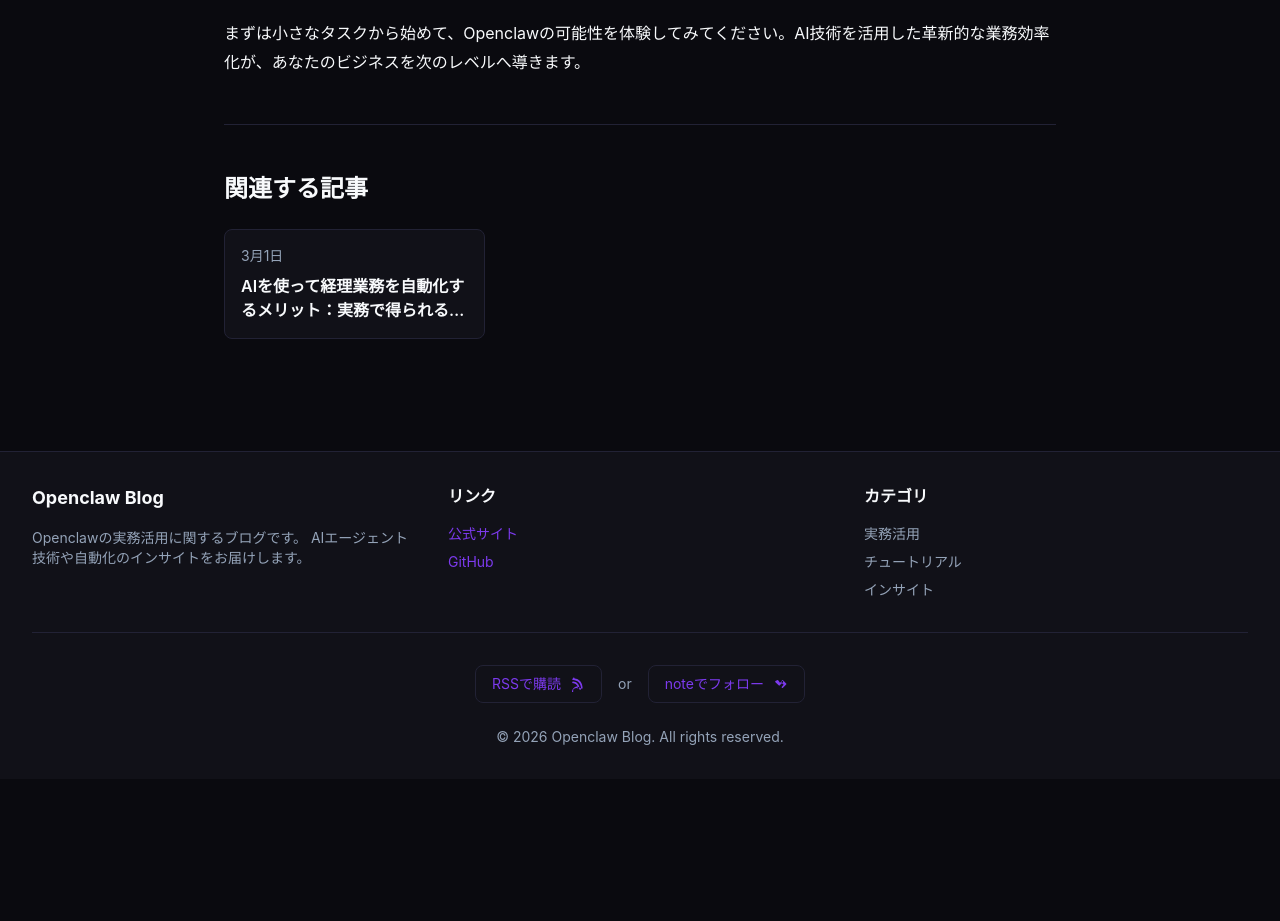
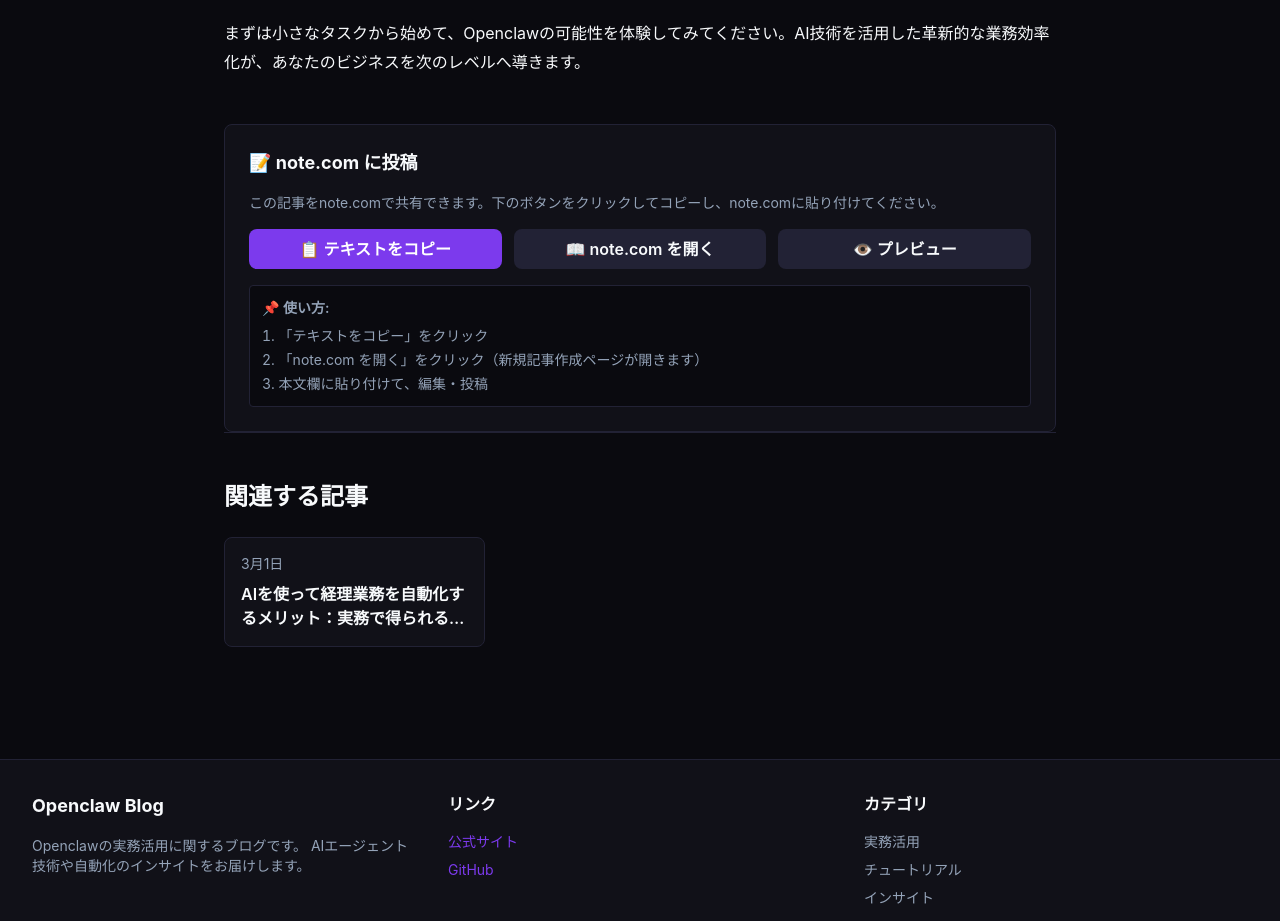
Before and after one commit to buzzmedia0902/blog, a Next.js app: page /blog/openclaw-workflow-automation-guide in a window 1280 px wide. Shown: the part 4020-4941 px from the top of the page. Before the commit the page ends 4799 px from the top, so only its background shows below. Built offline with nearby package versions, Linux system fonts and the light colour scheme.

Commit message:
Feature: Add note.com publish button to blog articles

```diff
--- a/app/blog/[slug]/page.tsx
+++ b/app/blog/[slug]/page.tsx
@@ -3,6 +3,7 @@
 import remarkGfm from "remark-gfm";
 import { BlogPost } from "@/lib/types";
 import { CategoryBadge } from "@/components/CategoryBadge";
+import { NotePublishButton } from "@/components/NotePublishButton";
 import { getPostBySlug, getPostSlugs, getRelatedPosts } from "@/lib/markdown";
 
 interface BlogDetailPageProps {
@@ -106,6 +107,8 @@
           </div>
         </article>
 
+        <NotePublishButton post={post} />
+
         {relatedPosts.length > 0 && (
           <section className="border-t border-dark-border pt-12">
             <h2 className="text-2xl font-bold text-dark-text mb-6">
--- /dev/null
+++ b/components/NotePublishButton.tsx
@@ -0,0 +1,112 @@
+"use client";
+
+import { useState } from "react";
+import { BlogPost } from "@/lib/types";
+
+interface NotePublishButtonProps {
+  post: BlogPost;
+}
+
+export function NotePublishButton({ post }: NotePublishButtonProps) {
+  const [isCopied, setIsCopied] = useState(false);
+  const [showPreview, setShowPreview] = useState(false);
+
+  // Markdown を簡易的にテキストに変換
+  const convertMarkdownToText = (markdown: string): string => {
+    return markdown
+      .replace(/^### (.*?)$/gm, "$1") // H3
+      .replace(/^## (.*?)$/gm, "$1") // H2
+      .replace(/^# (.*?)$/gm, "$1") // H1
+      .replace(/\*\*(.*?)\*\*/g, "$1") // Bold
+      .replace(/\*(.*?)\*/g, "$1") // Italic
+      .replace(/\[([^\]]+)\]\(([^)]+)\)/g, "$1 ($2)") // Links
+      .replace(/^- /gm, "• ") // Bullets
+      .trim();
+  };
+
+  // note.com 投稿フォーマット生成
+  const generateNoteFormat = (): string => {
+    const textContent = convertMarkdownToText(post.content);
+    const tags = post.tags.map((tag) => `#${tag}`).join(" ");
+    const sourceUrl = `https://blog.openclaw.io/blog/${post.slug}`;
+
+    return `${post.title}
+
+${post.description}
+
+---
+
+${textContent.substring(0, 2000)}...
+
+---
+出典: Openclaw Blog
+${sourceUrl}
+
+${tags}`;
+  };
+
+  const noteContent = generateNoteFormat();
+
+  const handleCopy = () => {
+    navigator.clipboard.writeText(noteContent);
+    setIsCopied(true);
+    setTimeout(() => setIsCopied(false), 2000);
+  };
+
+  const handleOpenNote = () => {
+    // note.com の新規記事作成ページを開く
+    window.open("https://note.com/create", "_blank");
+  };
+
+  return (
+    <div className="mt-12 p-6 bg-dark-card border border-dark-border rounded-lg">
+      <h3 className="text-lg font-bold text-dark-text mb-4">
+        📝 note.com に投稿
+      </h3>
+
+      <p className="text-dark-muted text-sm mb-4">
+        この記事をnote.comで共有できます。下のボタンをクリックしてコピーし、note.comに貼り付けてください。
+      </p>
+
+      <div className="flex flex-col sm:flex-row gap-3 mb-4">
+        <button
+          onClick={handleCopy}
+          className="flex-1 px-4 py-2 bg-accent-purple hover:bg-accent-indigo text-white rounded-lg font-semibold transition-colors"
+        >
+          {isCopied ? "✅ コピーしました！" : "📋 テキストをコピー"}
+        </button>
+
+        <button
+          onClick={handleOpenNote}
+          className="flex-1 px-4 py-2 bg-dark-border hover:bg-dark-border/80 text-dark-text rounded-lg font-semibold transition-colors"
+        >
+          📖 note.com を開く
+        </button>
+
+        <button
+          onClick={() => setShowPreview(!showPreview)}
+          className="flex-1 px-4 py-2 bg-dark-border hover:bg-dark-border/80 text-dark-text rounded-lg font-semibold transition-colors"
+        >
+          {showPreview ? "👁️ 非表示" : "👁️ プレビュー"}
+        </button>
+      </div>
+
+      {showPreview && (
+        <div className="mt-4 p-4 bg-dark-bg border border-dark-border rounded-lg overflow-auto max-h-96">
+          <pre className="text-sm text-dark-muted whitespace-pre-wrap break-words font-mono">
+            {noteContent}
+          </pre>
+        </div>
+      )}
+
+      <div className="mt-4 p-3 bg-dark-bg border border-dark-border rounded text-sm text-dark-muted">
+        <p className="font-semibold mb-2">📌 使い方:</p>
+        <ol className="list-decimal list-inside space-y-1">
+          <li>「テキストをコピー」をクリック</li>
+          <li>「note.com を開く」をクリック（新規記事作成ページが開きます）</li>
+          <li>本文欄に貼り付けて、編集・投稿</li>
+        </ol>
+      </div>
+    </div>
+  );
+}
```
